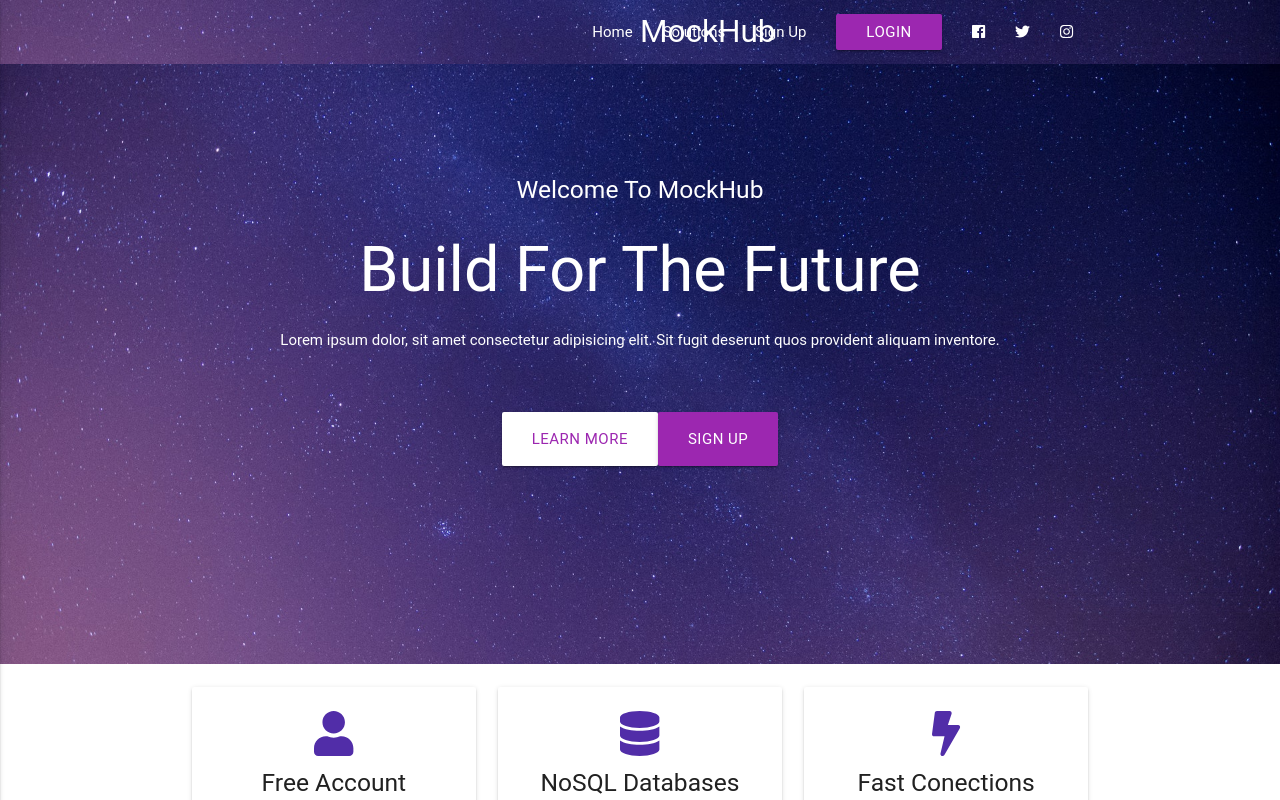
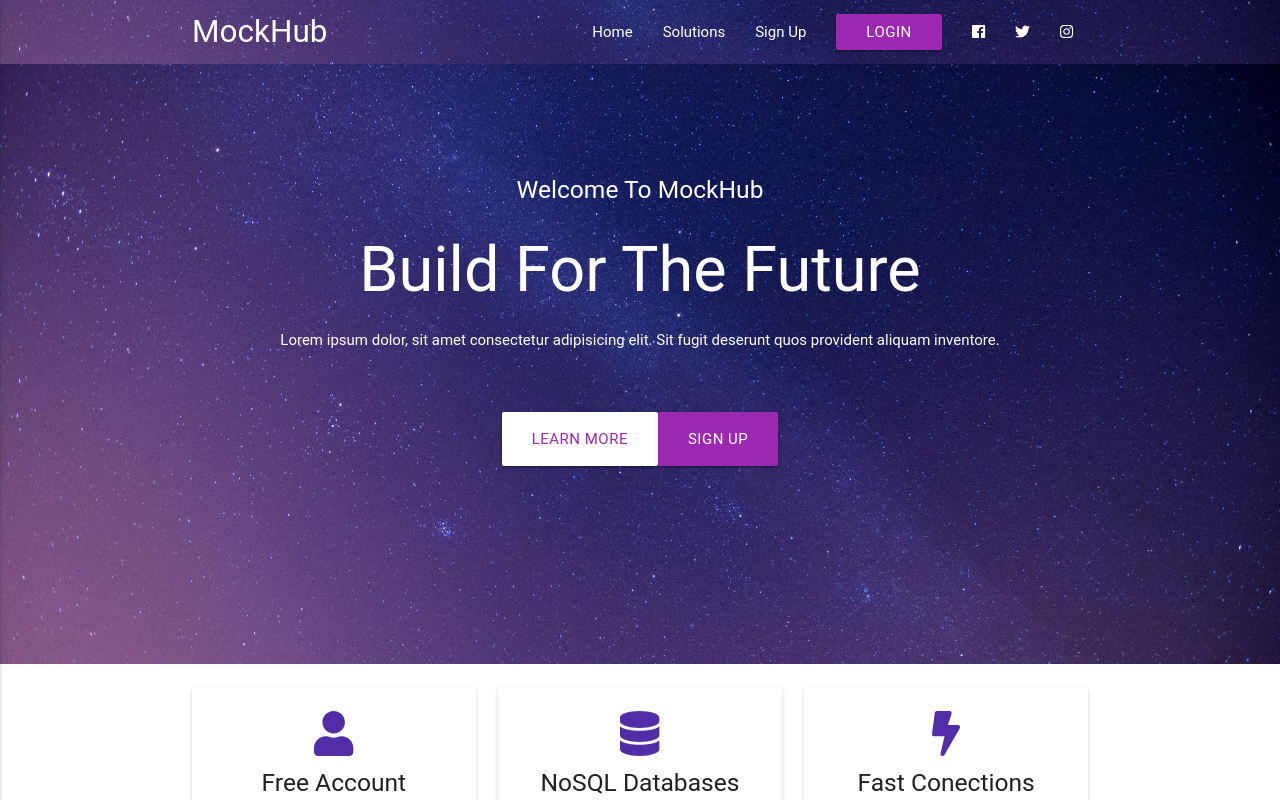
Before and after one commit to YourmixJNR/MockHub, a React (Create React App) app: page / in a window 1280 px wide. Shown: the top 800 px of the page. Built offline with nearby package versions, Linux system fonts and the light colour scheme; a web font is replaced by a local one.

Commit message:
routes setup

```diff
--- a/src/App.js
+++ b/src/App.js
@@ -1,11 +1,21 @@
+import { BrowserRouter, Router, Routes, Route } from 'react-router-dom';
 import './App.css';
 import Home from './Pages/Home';
+import Solutions from './Pages/Solutions';
 
 function App() {
   return (
-    <div className="App">
-      <Home />
-    </div>
+    <BrowserRouter>
+    {/* <Router> */}
+      <Routes>
+        <Route path='/' element={<Home />} />
+        <Route path='/solutions' element={<Solutions />} />
+      </Routes>
+    {/* </Router> */}
+
+      {/* <Home /> */}
+
+    </BrowserRouter>
   );
 }
 
--- a/src/Components/HeroSection/HeroSection.jsx
+++ b/src/Components/HeroSection/HeroSection.jsx
@@ -1,4 +1,5 @@
 import React from 'react'
+import { Link } from 'react-router-dom'
 import './HeroSection.css'
 
 const HeroSection = () => {
@@ -15,12 +16,12 @@ const HeroSection = () => {
         </p>
         <br />
         <br />
-        <a href="solutions.html" className="btn btn-large white purple-text">
+        <Link to="/solutions" className="btn btn-large white purple-text">
           Learn More
-        </a>
-        <a href="signup.html" className="btn btn-large purple white-text">
+        </Link>
+        <Link to="/signup" className="btn btn-large purple white-text">
           Sign Up
-        </a>
+        </Link>
       </div>
     </div>
   </div>
--- a/src/Components/Layouts/Header/Header.jsx
+++ b/src/Components/Layouts/Header/Header.jsx
@@ -1,4 +1,5 @@
 import React from "react";
+import { Link } from "react-router-dom";
 import './Header.css'
 
 const Header = () => {
@@ -8,43 +9,43 @@ const Header = () => {
       <nav className="transparent">
         <div className="container">
           <div className="nav-wrapper">
-            <a href="#" className="brand-logo">
+            <Link to="#" className="brand-logo">
               MockHub
-            </a>
-            <a href="#" data-activates="mobile-nav" className="button-collapse">
+            </Link>
+            <Link to="#" data-activates="mobile-nav" className="button-collapse">
               <i className="fa fa-bars"></i>
-            </a>
+            </Link>
             <ul className="right hide-on-med-and-down">
               <li>
-                <a className="active-link" href="index.html">
+                <Link className="active-link" to="/">
                   Home
-                </a>
+                </Link>
               </li>
               <li>
-                <a href="solutions.html">Solutions</a>
+                <Link to="/solutions">Solutions</Link>
               </li>
               <li>
-                <a href="signup.html">Sign Up</a>
+                <Link to="3">Sign Up</Link>
               </li>
               <li>
-                <a href="#login-modal" className="btn purple modal-trigger">
+                <Link to="3" className="btn purple modal-trigger">
                   Login
-                </a>
+                </Link>
               </li>
               <li>
-                <a href="https://facebook.com">
+                <Link to="https://facebook.com">
                   <i className="fab fa-facebook"></i>
-                </a>
+                </Link>
               </li>
               <li>
-                <a href="https://twitter.com">
+                <Link to="https://twitter.com">
                   <i className="fab fa-twitter"></i>
-                </a>
+                </Link>
               </li>
               <li>
-                <a href="https://instagram.com">
+                <Link to="https://instagram.com">
                   <i className="fab fa-instagram"></i>
-                </a>
+                </Link>
               </li>
             </ul>
             <ul className="side-nav" id="mobile-nav">
@@ -53,27 +54,27 @@ const Header = () => {
                 <div className="divider"></div>
               </li>
               <li>
-                <a href="index.html">
+                <Link to="/">
                   <i className="fa fa-home grey-text text-darken-4"></i> Home
-                </a>
+                </Link>
               </li>
               <li>
-                <a href="solutions.html">
+                <Link to="/solutions">
                   <i className="fa fa-cog grey-text text-darken-4"></i> Solutions
-                </a>
+                </Link>
               </li>
               <li>
-                <a href="signup.html">
+                <Link to="#">
                   <i className="fa fa-users grey-text text-darken-4"></i> Sign Up
-                </a>
+                </Link>
               </li>
               <li>
                 <div className="divider"></div>
               </li>
               <li>
-                <a href="#" className="btn purple">
+                <Link to="#" className="btn purple">
                   Login
-                </a>
+                </Link>
               </li>
             </ul>
           </div>
--- /dev/null
+++ b/src/Pages/Solutions.jsx
@@ -0,0 +1,11 @@
+import React from 'react'
+
+const Solutions = () => {
+  return (
+    <div>
+      <p>Hello World</p>
+    </div>
+  )
+}
+
+export default Solutions
```
